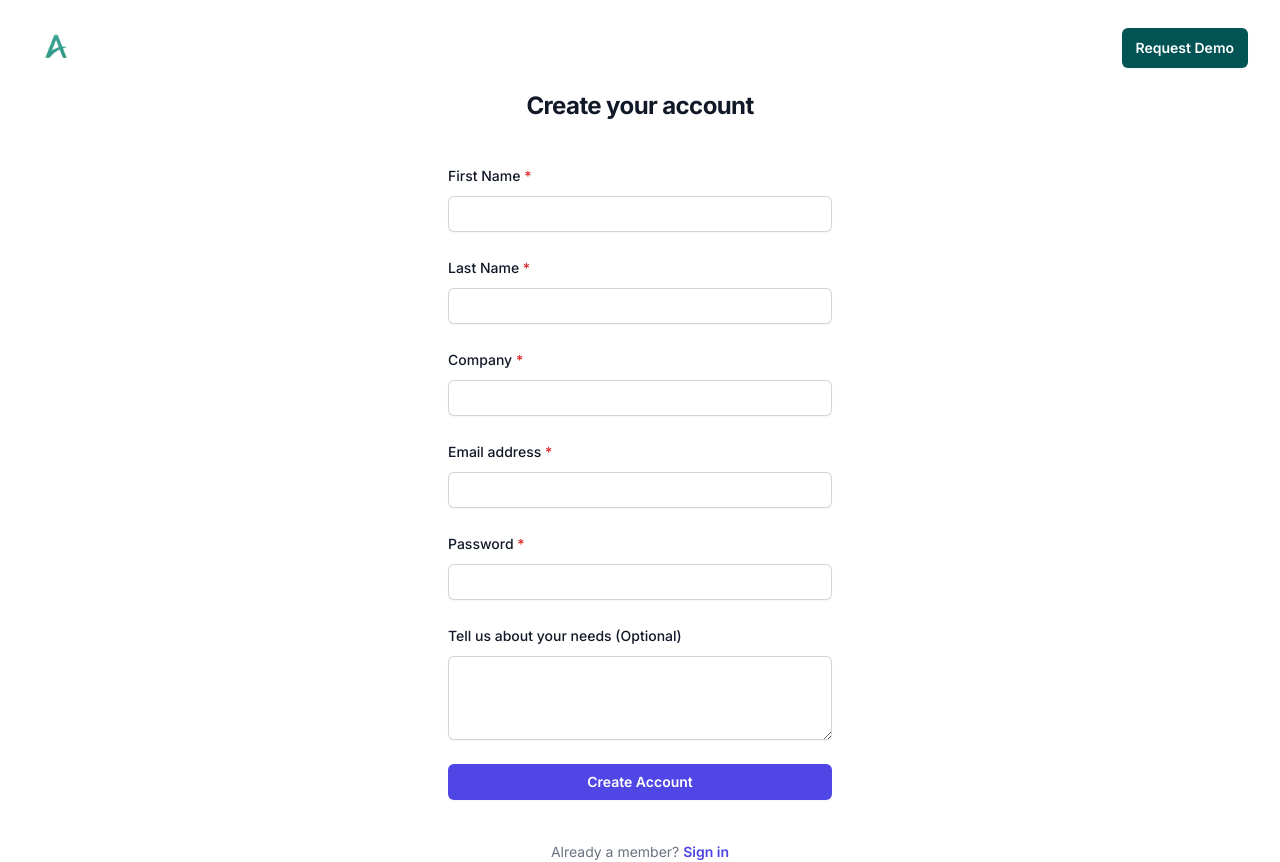
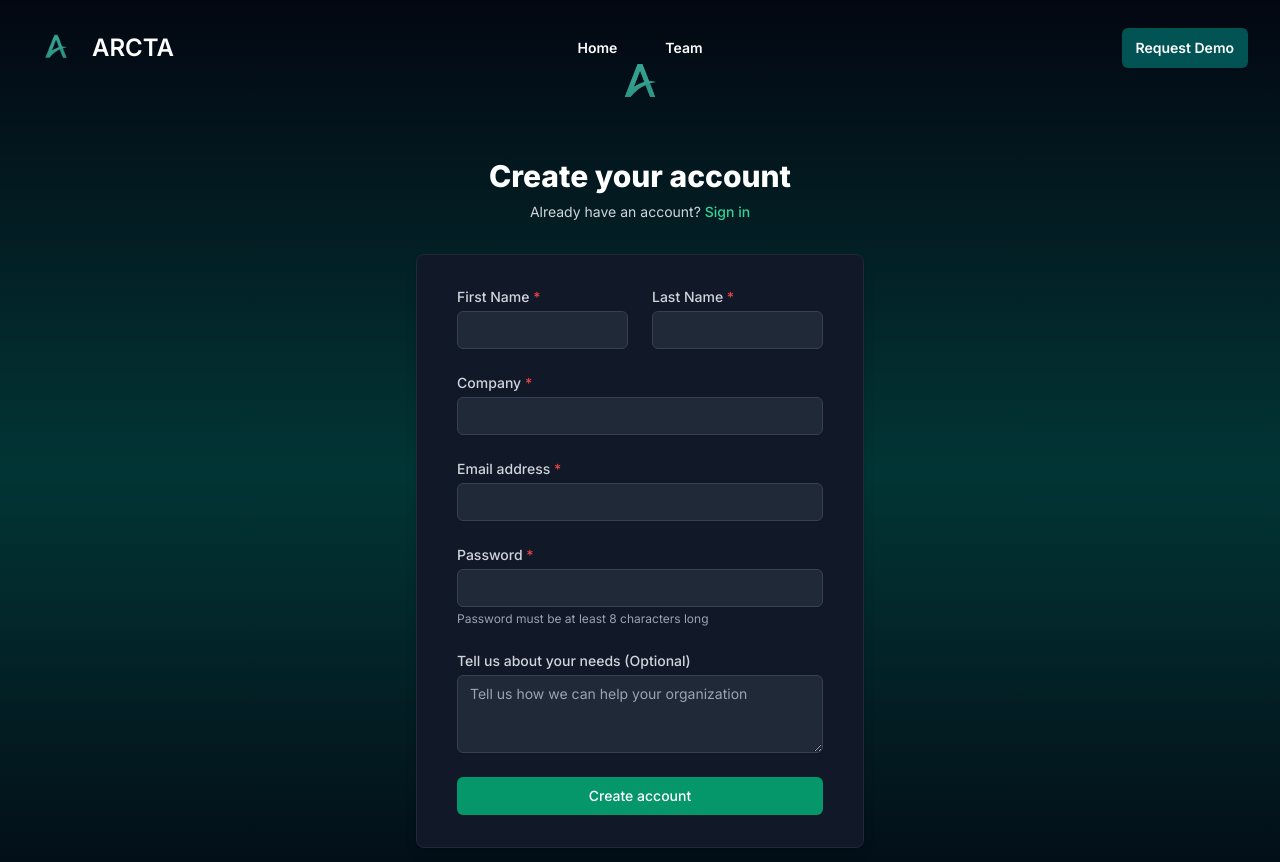
Before and after one commit to rvedula02/arcta-site, a Next.js app: page /auth/signup in a window 1280 px wide. Shown: the top 862 px of the page. Built offline with nearby package versions, Linux system fonts and the light colour scheme.

Commit message:
Auth Updated Visually

```diff
--- a/src/app/auth/signin/page.tsx
+++ b/src/app/auth/signin/page.tsx
@@ -5,6 +5,7 @@ import { signIn } from "next-auth/react";
 import { useRouter, useSearchParams } from "next/navigation"; // Use navigation hooks for App Router
 import { useState, useEffect, Suspense } from 'react';
 import Link from 'next/link';
+import Image from 'next/image';
 
 // We don't get csrfToken via props anymore in App Router client components easily.
 // NextAuth.js handles CSRF automatically via a cookie for standard flows.
@@ -18,12 +19,15 @@ function SignInForm() {
   // Check if searchParams is available
   if (!searchParams) {
     // You might want a more sophisticated loading state
-    return <div>Loading...</div>;
+    return <div className="flex justify-center items-center min-h-screen">Loading...</div>;
   }
 
   const callbackUrl = searchParams.get("callbackUrl") || '/';
   const errorParam = searchParams.get("error");
+  const message = searchParams.get("message");
   const [error, setError] = useState<string | null>(null);
+  const [success, setSuccess] = useState<string | null>(null);
+  const [isLoading, setIsLoading] = useState(false);
 
   // Set error from URL param on initial load
   useEffect(() => {
@@ -32,10 +36,15 @@ function SignInForm() {
     } else if (errorParam) {
       setError(`Sign in failed: ${errorParam}`);
     }
-  }, [errorParam]);
+
+    if (message) {
+      setSuccess(message);
+    }
+  }, [errorParam, message]);
 
   const handleSubmit = async (event: React.FormEvent<HTMLFormElement>) => {
     event.preventDefault();
+    setIsLoading(true);
     setError(null); // Clear previous errors
     const target = event.target as typeof event.target & {
       email: { value: string };
@@ -57,6 +66,7 @@ function SignInForm() {
       } else {
         setError(`Sign in failed: ${result.error}`);
       }
+      setIsLoading(false);
     } else if (result?.url) {
       // Sign-in successful, redirect using App Router's router
       // Use result.url provided by signIn instead of the initial callbackUrl
@@ -67,28 +77,107 @@ function SignInForm() {
 
   // Styling and form structure remain largely the same
   return (
-    <div style={{ fontFamily: 'sans-serif', maxWidth: '400px', margin: '50px auto', padding: '30px', border: '1px solid #eee', borderRadius: '8px', boxShadow: '0 2px 4px rgba(0,0,0,0.1)' }}>
-      <h1 style={{ textAlign: 'center', marginBottom: '25px' }}>Sign In</h1>
+    <div className="bg-gradient-to-b from-gray-950 via-dark-green to-gray-950 min-h-screen flex flex-col justify-center py-12 sm:px-6 lg:px-8">
+      <div className="sm:mx-auto sm:w-full sm:max-w-md">
+        <div className="flex justify-center">
+          <Link href="/" className="flex items-center">
+            <Image
+              src="/arcta-logo.png"
+              alt="Arcta Logo"
+              width={70}
+              height={70}
+              className="mb-6"
+            />
+          </Link>
+        </div>
+        <h2 className="mt-4 text-center text-3xl font-extrabold text-white">
+          Sign in to your account
+        </h2>
+        <p className="mt-2 text-center text-sm text-gray-300">
+          Or{" "}
+          <Link href="/auth/signup" className="font-medium text-emerald-400 hover:text-emerald-300 transition-colors">
+            create a new account
+          </Link>
+        </p>
+      </div>
+
+      <div className="mt-8 sm:mx-auto sm:w-full sm:max-w-md">
+        <div className="bg-gray-900 py-8 px-4 shadow-lg sm:rounded-lg sm:px-10 border border-gray-800">
+          {success && (
+            <div className="mb-4 rounded-md bg-emerald-50 p-4">
+              <div className="flex">
+                <div className="flex-shrink-0">
+                  <svg className="h-5 w-5 text-emerald-400" xmlns="http://www.w3.org/2000/svg" viewBox="0 0 20 20" fill="currentColor">
+                    <path fillRule="evenodd" d="M10 18a8 8 0 100-16 8 8 0 000 16zm3.707-9.293a1 1 0 00-1.414-1.414L9 10.586 7.707 9.293a1 1 0 00-1.414 1.414l2 2a1 1 0 001.414 0l4-4z" clipRule="evenodd" />
+                  </svg>
+                </div>
+                <div className="ml-3">
+                  <p className="text-sm font-medium text-emerald-800">{success}</p>
+                </div>
+              </div>
+            </div>
+          )}
+
           {error && (
-        <p style={{ backgroundColor: '#ffebee', color: '#c62828', border: '1px solid #ef9a9a', padding: '10px', borderRadius: '4px', marginBottom: '15px', textAlign: 'center' }}>
-          {error}
-        </p>
+            <div className="mb-4 rounded-md bg-red-50 p-4">
+              <div className="flex">
+                <div className="flex-shrink-0">
+                  <svg className="h-5 w-5 text-red-400" xmlns="http://www.w3.org/2000/svg" viewBox="0 0 20 20" fill="currentColor">
+                    <path fillRule="evenodd" d="M10 18a8 8 0 100-16 8 8 0 000 16zM8.707 7.293a1 1 0 00-1.414 1.414L8.586 10l-1.293 1.293a1 1 0 101.414 1.414L10 11.414l1.293 1.293a1 1 0 001.414-1.414L11.414 10l1.293-1.293a1 1 0 00-1.414-1.414L10 8.586 8.707 7.293z" clipRule="evenodd" />
+                  </svg>
+                </div>
+                <div className="ml-3">
+                  <p className="text-sm font-medium text-red-800">{error}</p>
+                </div>
+              </div>
+            </div>
           )}
-      <form onSubmit={handleSubmit}>
-        {/* CSRF Token input removed */}
-        <div style={{ marginBottom: '15px' }}>
-          <label htmlFor="email" style={{ display: 'block', marginBottom: '8px', fontWeight: '500' }}>Email Address</label>
-          <input name="email" id="email" type="email" required style={{ width: '100%', padding: '10px', boxSizing: 'border-box', border: '1px solid #ccc', borderRadius: '4px' }}/>
+
+          <form className="space-y-6" onSubmit={handleSubmit}>
+            <div>
+              <label htmlFor="email" className="block text-sm font-medium text-gray-300">
+                Email address
+              </label>
+              <div className="mt-1">
+                <input
+                  id="email"
+                  name="email"
+                  type="email"
+                  autoComplete="email"
+                  required
+                  className="appearance-none block w-full px-3 py-2 border border-gray-700 rounded-md shadow-sm placeholder-gray-400 bg-gray-800 text-white focus:outline-none focus:ring-emerald-500 focus:border-emerald-500 sm:text-sm"
+                />
               </div>
-        <div style={{ marginBottom: '20px' }}>
-          <label htmlFor="password" style={{ display: 'block', marginBottom: '8px', fontWeight: '500' }}>Password</label>
-          <input name="password" id="password" type="password" required style={{ width: '100%', padding: '10px', boxSizing: 'border-box', border: '1px solid #ccc', borderRadius: '4px' }}/>
             </div>
-        <button type="submit" style={{ width: '100%', padding: '12px 15px', cursor: 'pointer', backgroundColor: '#0070f3', color: 'white', border: 'none', borderRadius: '4px', fontSize: '16px', fontWeight: 'bold' }}>Sign in</button>
+
+            <div>
+              <label htmlFor="password" className="block text-sm font-medium text-gray-300">
+                Password
+              </label>
+              <div className="mt-1">
+                <input
+                  id="password"
+                  name="password"
+                  type="password"
+                  autoComplete="current-password"
+                  required
+                  className="appearance-none block w-full px-3 py-2 border border-gray-700 rounded-md shadow-sm placeholder-gray-400 bg-gray-800 text-white focus:outline-none focus:ring-emerald-500 focus:border-emerald-500 sm:text-sm"
+                />
+              </div>
+            </div>
+
+            <div>
+              <button
+                type="submit"
+                disabled={isLoading}
+                className="w-full flex justify-center py-2 px-4 border border-transparent rounded-md shadow-sm text-sm font-medium text-white bg-emerald-600 hover:bg-emerald-700 focus:outline-none focus:ring-2 focus:ring-offset-2 focus:ring-emerald-500 transition-colors disabled:opacity-50 disabled:cursor-not-allowed"
+              >
+                {isLoading ? 'Signing in...' : 'Sign in'}
+              </button>
+            </div>
           </form>
-      <p style={{ marginTop: '25px', textAlign: 'center', fontSize: '14px' }}>
-        Don&apos;t have an account? <Link href="/auth/signup" style={{ textDecoration: 'underline', color: '#0070f3', fontWeight: '500' }}>Sign Up</Link>
-      </p>
+        </div>
+      </div>
     </div>
   );
 }
@@ -96,7 +185,11 @@ function SignInForm() {
 // The default export now renders the form within a Suspense boundary
 export default function SignInPage() {
   return (
-    <Suspense fallback={<div>Loading...</div>}>
+    <Suspense fallback={
+      <div className="flex justify-center items-center min-h-screen bg-gradient-to-b from-gray-950 via-dark-green to-gray-950">
+        <div className="animate-pulse text-white">Loading...</div>
+      </div>
+    }>
       <SignInForm />
     </Suspense>
   );
--- a/src/app/auth/signup/page.tsx
+++ b/src/app/auth/signup/page.tsx
@@ -3,6 +3,7 @@
 import { useState, FormEvent } from 'react';
 import { useRouter } from 'next/navigation'; // Use navigation hooks for App Router
 import Link from 'next/link';
+import Image from 'next/image';
 
 export default function SignUpPage() {
   const [firstName, setFirstName] = useState('');
@@ -36,7 +37,7 @@ export default function SignUpPage() {
           company,
           email,
           password,
-          needsDescription, // Include optional field
+          needsDescription,
         }),
       });
 
@@ -56,22 +57,54 @@ export default function SignUpPage() {
   };
 
   return (
-    <div className="flex min-h-full flex-1 flex-col justify-center px-6 py-12 lg:px-8">
-      <div className="sm:mx-auto sm:w-full sm:max-w-sm">
-        {/* Logo or Header */}
-        <h2 className="mt-10 text-center text-2xl font-bold leading-9 tracking-tight text-gray-900">
+    <div className="bg-gradient-to-b from-gray-950 via-dark-green to-gray-950 min-h-screen flex flex-col justify-center py-12 sm:px-6 lg:px-8">
+      <div className="sm:mx-auto sm:w-full sm:max-w-md">
+        <div className="flex justify-center">
+          <Link href="/" className="flex items-center">
+            <Image
+              src="/arcta-logo.png"
+              alt="Arcta Logo"
+              width={70}
+              height={70}
+              className="mb-6"
+            />
+          </Link>
+        </div>
+        <h2 className="mt-4 text-center text-3xl font-extrabold text-white">
           Create your account
         </h2>
+        <p className="mt-2 text-center text-sm text-gray-300">
+          Already have an account?{" "}
+          <Link href="/auth/signin" className="font-medium text-emerald-400 hover:text-emerald-300 transition-colors">
+            Sign in
+          </Link>
+        </p>
       </div>
 
-      <div className="mt-10 sm:mx-auto sm:w-full sm:max-w-sm">
-        <form className="space-y-6" onSubmit={handleSubmit} method="POST">
-          {/* First Name Input */}
+      <div className="mt-8 sm:mx-auto sm:w-full sm:max-w-md">
+        <div className="bg-gray-900 py-8 px-4 shadow-lg sm:rounded-lg sm:px-10 border border-gray-800">
+          {error && (
+            <div className="mb-4 rounded-md bg-red-50 p-4">
+              <div className="flex">
+                <div className="flex-shrink-0">
+                  <svg className="h-5 w-5 text-red-400" xmlns="http://www.w3.org/2000/svg" viewBox="0 0 20 20" fill="currentColor">
+                    <path fillRule="evenodd" d="M10 18a8 8 0 100-16 8 8 0 000 16zM8.707 7.293a1 1 0 00-1.414 1.414L8.586 10l-1.293 1.293a1 1 0 101.414 1.414L10 11.414l1.293 1.293a1 1 0 001.414-1.414L11.414 10l1.293-1.293a1 1 0 00-1.414-1.414L10 8.586 8.707 7.293z" clipRule="evenodd" />
+                  </svg>
+                </div>
+                <div className="ml-3">
+                  <p className="text-sm font-medium text-red-800">{error}</p>
+                </div>
+              </div>
+            </div>
+          )}
+
+          <form className="space-y-6" onSubmit={handleSubmit}>
+            <div className="grid grid-cols-1 gap-6 sm:grid-cols-2">
               <div>
-            <label htmlFor="firstName" className="block text-sm font-medium leading-6 text-gray-900">
-              First Name <span className="text-red-600">*</span>
+                <label htmlFor="firstName" className="block text-sm font-medium text-gray-300">
+                  First Name <span className="text-red-500">*</span>
                 </label>
-            <div className="mt-2">
+                <div className="mt-1">
                   <input
                     id="firstName"
                     name="firstName"
@@ -80,17 +113,16 @@ export default function SignUpPage() {
                     required
                     value={firstName}
                     onChange={(e) => setFirstName(e.target.value)}
-                className="block w-full rounded-md border-0 py-1.5 text-gray-900 shadow-sm ring-1 ring-inset ring-gray-300 placeholder:text-gray-400 focus:ring-2 focus:ring-inset focus:ring-indigo-600 sm:text-sm sm:leading-6"
+                    className="appearance-none block w-full px-3 py-2 border border-gray-700 rounded-md shadow-sm placeholder-gray-400 bg-gray-800 text-white focus:outline-none focus:ring-emerald-500 focus:border-emerald-500 sm:text-sm"
                   />
                 </div>
               </div>
 
-          {/* Last Name Input */}
               <div>
-            <label htmlFor="lastName" className="block text-sm font-medium leading-6 text-gray-900">
-              Last Name <span className="text-red-600">*</span>
+                <label htmlFor="lastName" className="block text-sm font-medium text-gray-300">
+                  Last Name <span className="text-red-500">*</span>
                 </label>
-            <div className="mt-2">
+                <div className="mt-1">
                   <input
                     id="lastName"
                     name="lastName"
@@ -99,17 +131,17 @@ export default function SignUpPage() {
                     required
                     value={lastName}
                     onChange={(e) => setLastName(e.target.value)}
-                className="block w-full rounded-md border-0 py-1.5 text-gray-900 shadow-sm ring-1 ring-inset ring-gray-300 placeholder:text-gray-400 focus:ring-2 focus:ring-inset focus:ring-indigo-600 sm:text-sm sm:leading-6"
+                    className="appearance-none block w-full px-3 py-2 border border-gray-700 rounded-md shadow-sm placeholder-gray-400 bg-gray-800 text-white focus:outline-none focus:ring-emerald-500 focus:border-emerald-500 sm:text-sm"
                   />
                 </div>
               </div>
+            </div>
 
-           {/* Company Input */}
             <div>
-            <label htmlFor="company" className="block text-sm font-medium leading-6 text-gray-900">
-              Company <span className="text-red-600">*</span>
+              <label htmlFor="company" className="block text-sm font-medium text-gray-300">
+                Company <span className="text-red-500">*</span>
               </label>
-            <div className="mt-2">
+              <div className="mt-1">
                 <input
                   id="company"
                   name="company"
@@ -118,17 +150,16 @@ export default function SignUpPage() {
                   required
                   value={company}
                   onChange={(e) => setCompany(e.target.value)}
-                className="block w-full rounded-md border-0 py-1.5 text-gray-900 shadow-sm ring-1 ring-inset ring-gray-300 placeholder:text-gray-400 focus:ring-2 focus:ring-inset focus:ring-indigo-600 sm:text-sm sm:leading-6"
+                  className="appearance-none block w-full px-3 py-2 border border-gray-700 rounded-md shadow-sm placeholder-gray-400 bg-gray-800 text-white focus:outline-none focus:ring-emerald-500 focus:border-emerald-500 sm:text-sm"
                 />
               </div>
             </div>
 
-          {/* Email Input */}
             <div>
-            <label htmlFor="email" className="block text-sm font-medium leading-6 text-gray-900">
-              Email address <span className="text-red-600">*</span>
+              <label htmlFor="email" className="block text-sm font-medium text-gray-300">
+                Email address <span className="text-red-500">*</span>
               </label>
-            <div className="mt-2">
+              <div className="mt-1">
                 <input
                   id="email"
                   name="email"
@@ -137,19 +168,16 @@ export default function SignUpPage() {
                   required
                   value={email}
                   onChange={(e) => setEmail(e.target.value)}
-                className="block w-full rounded-md border-0 py-1.5 text-gray-900 shadow-sm ring-1 ring-inset ring-gray-300 placeholder:text-gray-400 focus:ring-2 focus:ring-inset focus:ring-indigo-600 sm:text-sm sm:leading-6"
+                  className="appearance-none block w-full px-3 py-2 border border-gray-700 rounded-md shadow-sm placeholder-gray-400 bg-gray-800 text-white focus:outline-none focus:ring-emerald-500 focus:border-emerald-500 sm:text-sm"
                 />
               </div>
             </div>
 
-          {/* Password Input */}
             <div>
-            <div className="flex items-center justify-between">
-              <label htmlFor="password" className="block text-sm font-medium leading-6 text-gray-900">
-                Password <span className="text-red-600">*</span>
+              <label htmlFor="password" className="block text-sm font-medium text-gray-300">
+                Password <span className="text-red-500">*</span>
               </label>
-            </div>
-            <div className="mt-2">
+              <div className="mt-1">
                 <input
                   id="password"
                   name="password"
@@ -158,52 +186,45 @@ export default function SignUpPage() {
                   required
                   value={password}
                   onChange={(e) => setPassword(e.target.value)}
-                className="block w-full rounded-md border-0 py-1.5 text-gray-900 shadow-sm ring-1 ring-inset ring-gray-300 placeholder:text-gray-400 focus:ring-2 focus:ring-inset focus:ring-indigo-600 sm:text-sm sm:leading-6"
+                  className="appearance-none block w-full px-3 py-2 border border-gray-700 rounded-md shadow-sm placeholder-gray-400 bg-gray-800 text-white focus:outline-none focus:ring-emerald-500 focus:border-emerald-500 sm:text-sm"
                 />
               </div>
+              <p className="mt-1 text-xs text-gray-400">Password must be at least 8 characters long</p>
             </div>
 
-           {/* Needs Description Textarea (Optional) */}
             <div>
-            <label htmlFor="needsDescription" className="block text-sm font-medium leading-6 text-gray-900">
+              <label htmlFor="needsDescription" className="block text-sm font-medium text-gray-300">
                 Tell us about your needs (Optional)
               </label>
-            <div className="mt-2">
+              <div className="mt-1">
                 <textarea
                   id="needsDescription"
                   name="needsDescription"
                   rows={3}
                   value={needsDescription}
                   onChange={(e) => setNeedsDescription(e.target.value)}
-                className="block w-full rounded-md border-0 py-1.5 text-gray-900 shadow-sm ring-1 ring-inset ring-gray-300 placeholder:text-gray-400 focus:ring-2 focus:ring-inset focus:ring-indigo-600 sm:text-sm sm:leading-6"
+                  className="appearance-none block w-full px-3 py-2 border border-gray-700 rounded-md shadow-sm placeholder-gray-400 bg-gray-800 text-white focus:outline-none focus:ring-emerald-500 focus:border-emerald-500 sm:text-sm"
+                  placeholder="Tell us how we can help your organization"
                 />
               </div>
             </div>
 
-          {/* Error Message */}
-          {error && (
-            <div className="text-sm text-red-600">
-              {error}
-            </div>
-          )}
-
-          {/* Submit Button */}
             <div>
               <button
                 type="submit"
                 disabled={isLoading}
-              className="flex w-full justify-center rounded-md bg-indigo-600 px-3 py-1.5 text-sm font-semibold leading-6 text-white shadow-sm hover:bg-indigo-500 focus-visible:outline focus-visible:outline-2 focus-visible:outline-offset-2 focus-visible:outline-indigo-600 disabled:opacity-50"
+                className="w-full flex justify-center py-2 px-4 border border-transparent rounded-md shadow-sm text-sm font-medium text-white bg-emerald-600 hover:bg-emerald-700 focus:outline-none focus:ring-2 focus:ring-offset-2 focus:ring-emerald-500 transition-colors disabled:opacity-50 disabled:cursor-not-allowed"
               >
-              {isLoading ? 'Creating Account...' : 'Create Account'}
+                {isLoading ? 'Creating account...' : 'Create account'}
               </button>
             </div>
           </form>
+        </div>
+      </div>
 
-        <p className="mt-10 text-center text-sm text-gray-500">
-          Already a member?{' '}
-          <Link href="/auth/signin" className="font-semibold leading-6 text-indigo-600 hover:text-indigo-500">
-            Sign in
-          </Link>
+      <div className="mt-8 sm:mx-auto sm:w-full sm:max-w-md text-center">
+        <p className="text-xs text-gray-400">
+          By creating an account, you agree to our Terms of Service and Privacy Policy.
         </p>
       </div>
     </div>
```
Lines whose indentation alone changed are shown as unchanged.
